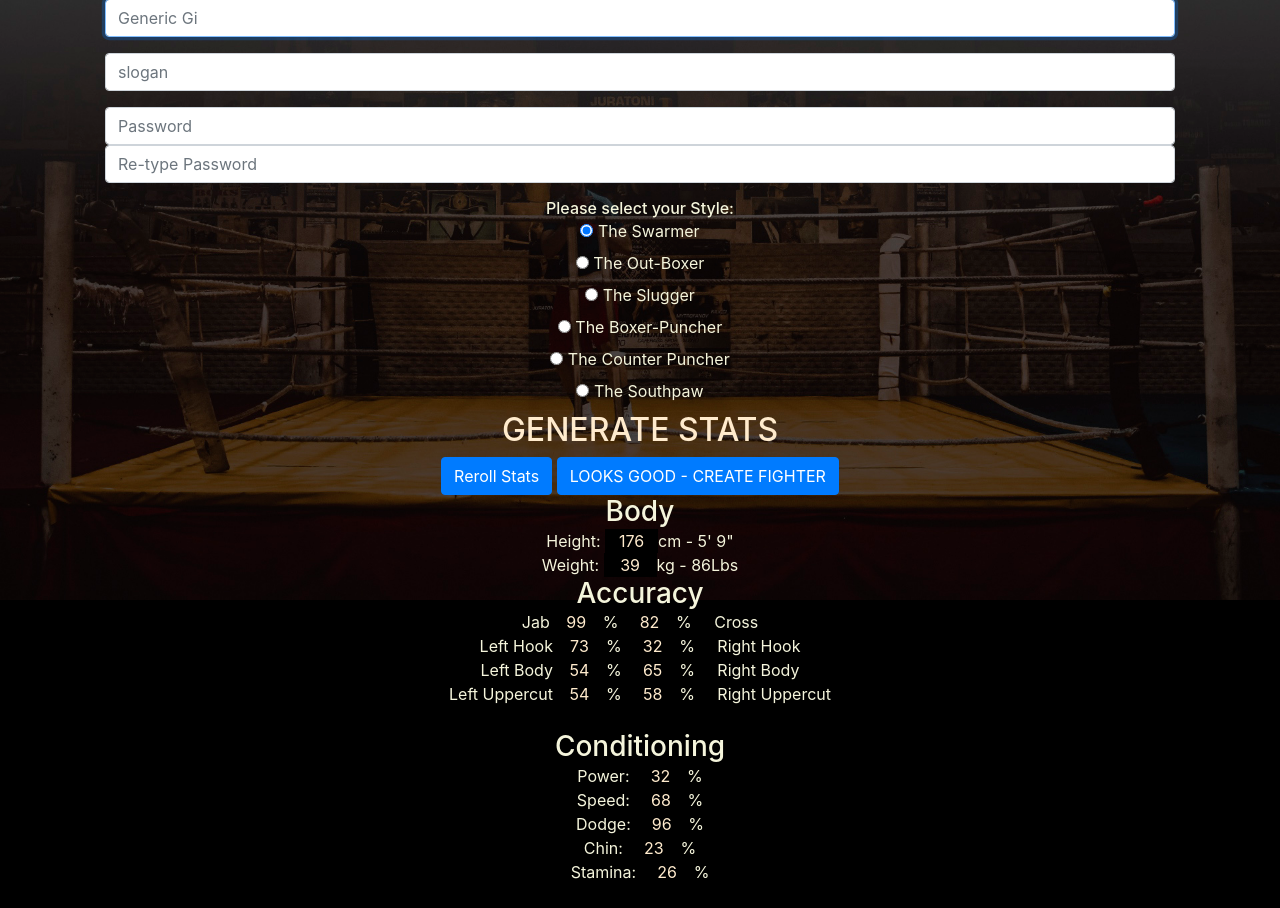
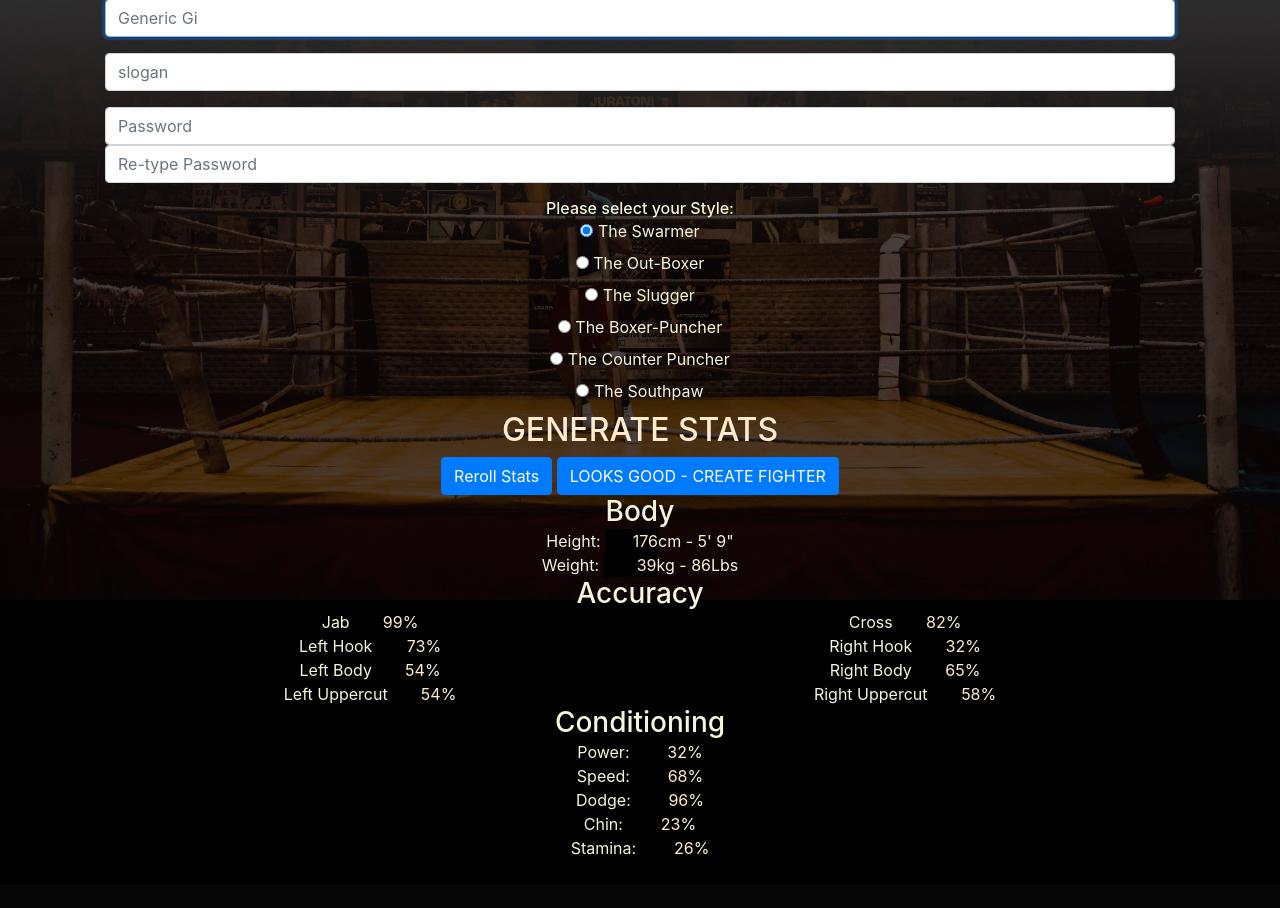
Before and after one commit to theslantedroom/legitdev, a Flask app: page /register in a window 1280 px wide. Shown: the part 113-1021 px from the top of the page. After the commit the page ends 968 px from the top, so only its background shows below. Run offline with Flask 2, Linux system fonts and the light colour scheme; some libraries are stand-ins or nearby versions.

Commit message:
push update

```diff
--- a/static/styles.css
+++ b/static/styles.css
@@ -174,7 +174,7 @@ font-weight: 900;
 
 .statbox
 {
-    text-align: center;
+    text-align: right;
     width: auto;
     border: none;
     background-color: black;
@@ -189,16 +189,16 @@ font-weight: 900;
     padding: 0px 0px 0 0;
 }
 .statisticregister{
-    text-align: left;
-    position: relative;
+    text-align: right;
     display: inline-block;
     margin: 0;
-    padding: 0px 0px 0 0;
+    padding: 0px 5px 0 5px;
+    background-color: black;
 }
 
 .grid-container {
     width: 100%;
-    max-width: 1000px;
+    /* max-width: 1000px; */
     align-items: center;
     justify-items: center; /* adjusted */
     display: grid;
--- a/templates/register.html
+++ b/templates/register.html
@@ -56,15 +56,16 @@
         <div>Weight: <input size="1" id="weightKg" class='statbox' type="text" name="weightKg" value="0" readonly>kg - <span id="weightLb"></span>Lbs</div>
 
         <h3>Accuracy</h3>
-        <div class="statisticregister">Jab<input size="1" id="jab" class='statbox' type="text" name="jab" value="0" readonly>%</div>
-        <div class="statisticregister"><input size="1" id="cross" class='statbox' type="text" name="cross" value="0" readonly>% &nbsp;&nbsp;&nbsp; Cross </div><br>
-        <div class="statisticregister">Left Hook<input size="1" id="lhook" class='statbox' type="text" name="lhook" value="0" readonly>%</div>
-        <div class="statisticregister"><input size="1" id="rhook" class='statbox' type="text" name="rhook" value="0" readonly>% &nbsp;&nbsp;&nbsp; Right Hook </div><br>
-        <div class="statisticregister">Left Body<input size="1" id="lbody" class='statbox' type="text" name="lbody" value="0" readonly>%</div>
-        <div class="statisticregister"><input size="1" id="rbody" class='statbox' type="text" name="rbody" value="0" readonly>% &nbsp;&nbsp;&nbsp; Right Body </div><br>
-        <div class="statisticregister">Left Uppercut<input size="1" id="lupper" class='statbox' type="text" name="lupper" value="0" readonly>%</div>
-        <div class="statisticregister"><input size="1" id="rupper" class='statbox' type="text" name="rupper" value="0" readonly>% &nbsp;&nbsp;&nbsp; Right Uppercut </div><br><br>
-
+        <div class="grid-container">
+            <div class="statisticregister">Jab<input size="1" id="jab" class='statbox' type="text" name="jab" value="0" readonly>%</div>
+            <div class="statisticregister">Cross<input size="1" id="cross" class='statbox' type="text" name="cross" value="0" readonly>%</div>
+            <div class="statisticregister">Left Hook<input size="1" id="lhook" class='statbox' type="text" name="lhook" value="0" readonly>%</div>
+            <div class="statisticregister">Right Hook<input size="1" id="rhook" class='statbox' type="text" name="rhook" value="0" readonly>%</div>
+            <div class="statisticregister">Left Body<input size="1" id="lbody" class='statbox' type="text" name="lbody" value="0" readonly>%</div>
+            <div class="statisticregister">Right Body<input size="1" id="rbody" class='statbox' type="text" name="rbody" value="0" readonly>%</div>
+            <div class="statisticregister">Left Uppercut<input size="1" id="lupper" class='statbox' type="text" name="lupper" value="0" readonly>%</div>
+            <div class="statisticregister">Right Uppercut<input size="1" id="rupper" class='statbox' type="text" name="rupper" value="0" readonly>%</div>
+        </div>
         <h3>Conditioning</h3>
         <div class="">Power: <input size="1" id="power" class='statbox' type="text" name="power" value="0" readonly>%</div>
         <div class="">Speed: <input size="1" id="speed" class='statbox' type="text" name="speed" value="0" readonly>%</div>
```
